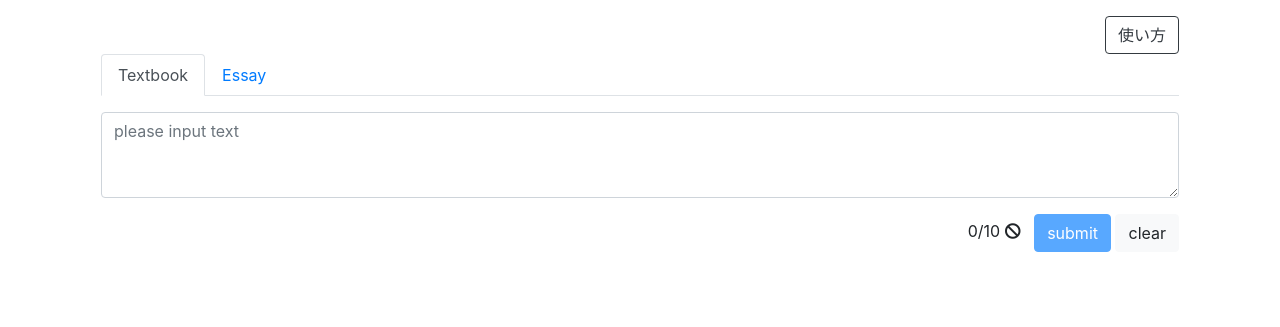
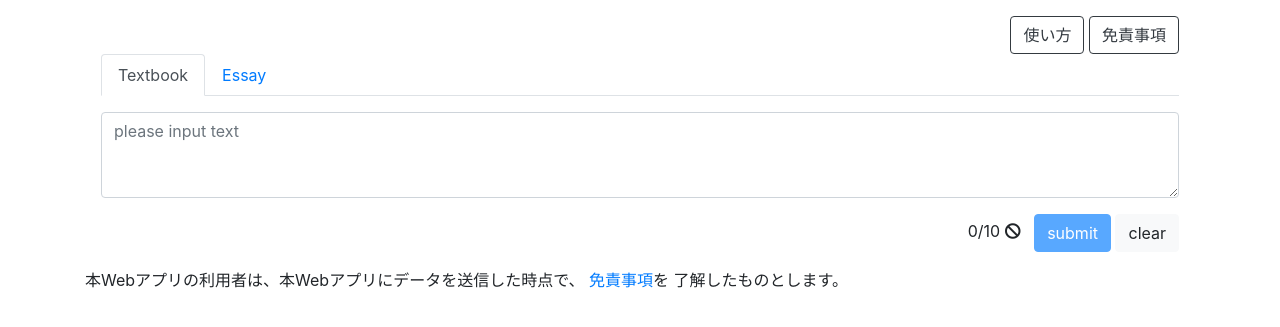
Before and after one commit to WhimsicalCat/EnglishScoreChecker, a Flask app: page / in a window 1280 px wide. Shown: the top 327 px of the page. Run offline with Flask 2, Linux system fonts and the light colour scheme; parts of the project's set-up code (start-up, migrations or seed data) failed here and were passed over; some libraries are stand-ins or nearby versions.

Commit message:
MODIFY: 免責事項を追加した

```diff
--- a/src/EnglishScoreChecker/templates/checker_page.html
+++ b/src/EnglishScoreChecker/templates/checker_page.html
@@ -29,6 +29,13 @@ var rcv_data = null
                   data-toggle="modal"
                   data-target="#modal_help">
             使い方
+          </button>
+          <button type="button"
+                  class="btn btn-outline-dark"
+                  id='disclaimer_button'
+                  data-toggle="modal"
+                  data-target="#modal_disclaimer">
+            免責事項
           </button>
         </div>
       </div>
@@ -245,6 +252,12 @@ var rcv_data = null
     </div>
   </div>
 </div>
+{% else %}
+<div>
+  本Webアプリの利用者は、本Webアプリにデータを送信した時点で、
+  <a href="#" data-toggle="modal" data-target="#modal_disclaimer">免責事項</a>を
+  了解したものとします。
+</div>
 {% endif %}
 <div class="modal fade" tabindex="-1" id="modal_help"
      role="dialog" aria-labelledby="myLargeModalLabel" aria-hidden="true">
@@ -256,6 +269,7 @@ var rcv_data = null
           <span aria-hidden="true">&times;</span>
         </button>
       </div>
+      <div class="modal-body">
         <div class="container-fluid">
           <div class="row">
             <div class="col-md">
@@ -268,4 +282,31 @@ var rcv_data = null
       </div>
     </div>
   </div>
+</div>
+<div class="modal fade" tabindex="-1" id="modal_disclaimer"
+     role="dialog" aria-labelledby="myNormalModalLabel" aria-hidden="true">
+  <div class="modal-dialog modal-dialog-centered">
+    <div class="modal-content">
+      <div class="modal-header">
+        <h5 class="modal-title" id="label1">免責事項</h5>
+        <button type="button" class="close" data-dismiss="modal" aria-label="Close">
+          <span aria-hidden="true">&times;</span>
+        </button>
+      </div>
+      <div class="modal-body">
+        <div class="container-fluid">
+          <div class="row">
+            <div class="col">
+              <ol>
+                <li> 文法事項は CEFR-J の文法プロファイルの項目が網羅的にリスト化されるわけではありません。
+                <li> 現状では、エラー判定は精度が高くありません。
+                <li> 結果は自動分析です。完璧な物ではないことをご留意の上、自己責任で利用して下さい。
+              </ol>
+            </div>
+          </div>
+        </div>
+      </div>
+    </div>
+  </div>
+</div>
 {% endblock %}
```
Lines whose indentation alone changed are shown as unchanged.
